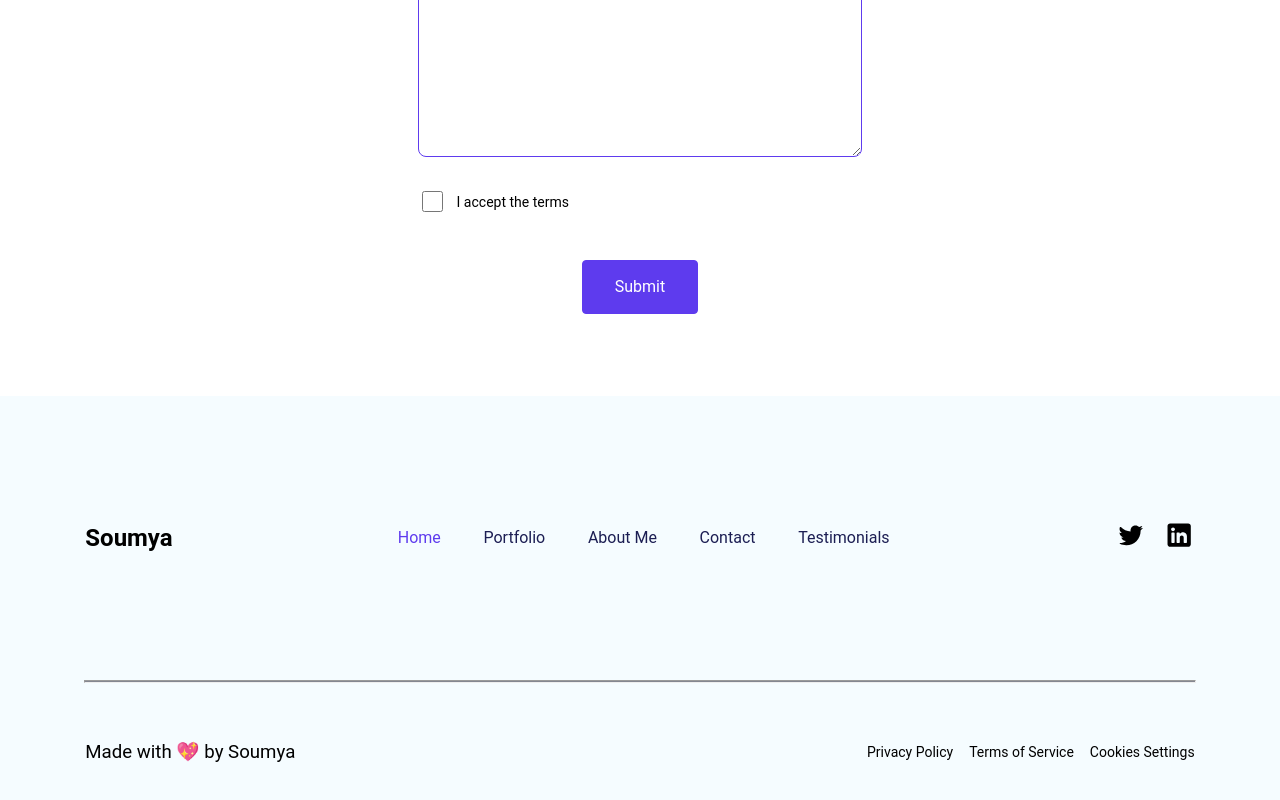
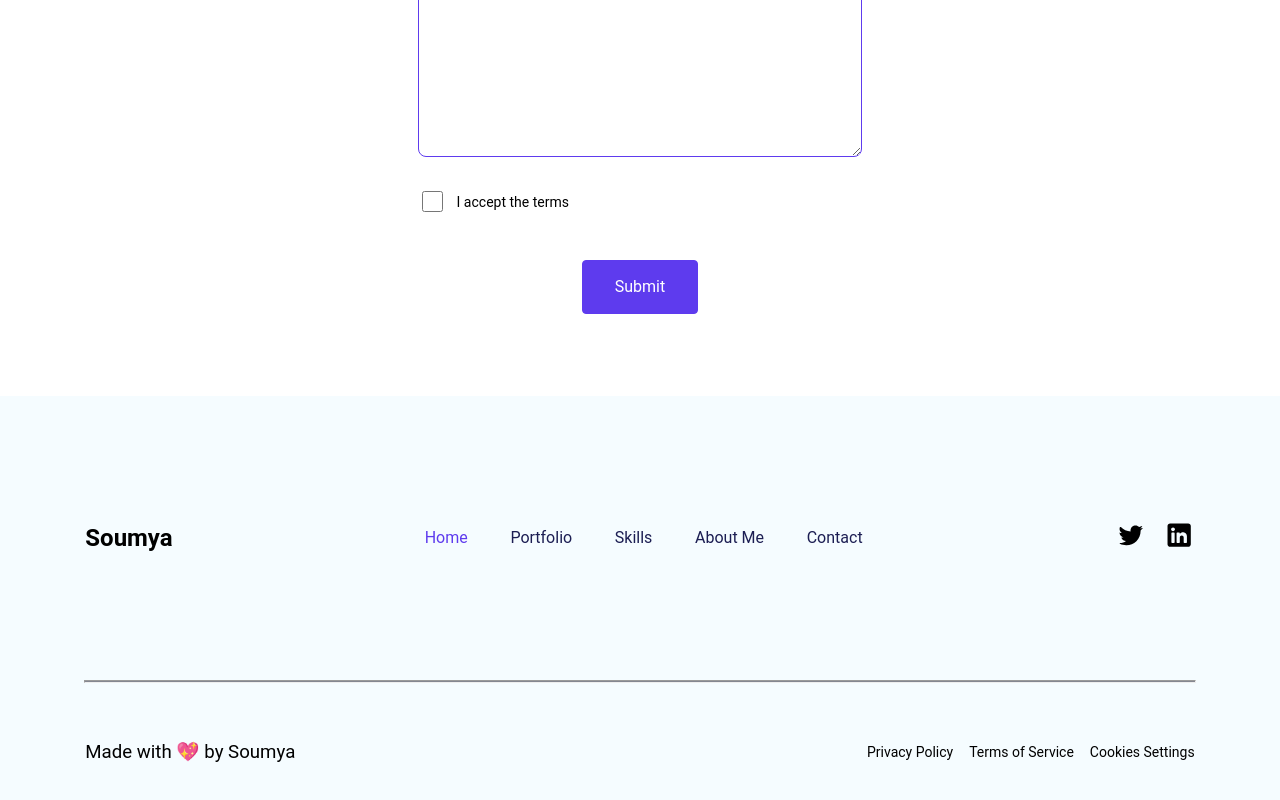
Before and after one commit to Soumya-Jagannath-Ojha/Soumya, a React (Vite) app: page / in a window 1280 px wide. Shown: the part 4051-4851 px from the top of the page. Built offline with nearby package versions, Linux system fonts and the light colour scheme.

Commit message:
footer update

```diff
--- a/src/Pages/Home/Footer.jsx
+++ b/src/Pages/Home/Footer.jsx
@@ -64,6 +64,19 @@ export default function Footer() {
                 smooth={true}
                 offset={-70}
                 duration={500}
+                to="mySkills"
+                className="text-md"
+              >
+                Skills
+              </Link>
+            </li>
+            <li>
+              <Link
+                activeClass="navbar--active-content"
+                spy={true}
+                smooth={true}
+                offset={-70}
+                duration={500}
                 to="AboutMe"
                 className="text-md"
               >
@@ -83,19 +96,7 @@ export default function Footer() {
                 Contact
               </Link>
             </li>
-            <li>
-              <Link
-                activeClass="navbar--active-content"
-                spy={true}
-                smooth={true}
-                offset={-70}
-                duration={500}
-                to="testimonial"
-                className="text-md"
-              >
-                Testimonials
-              </Link>
-            </li>
+
           </ul>
         </div>
         <div className="footer--social--icon">
```
